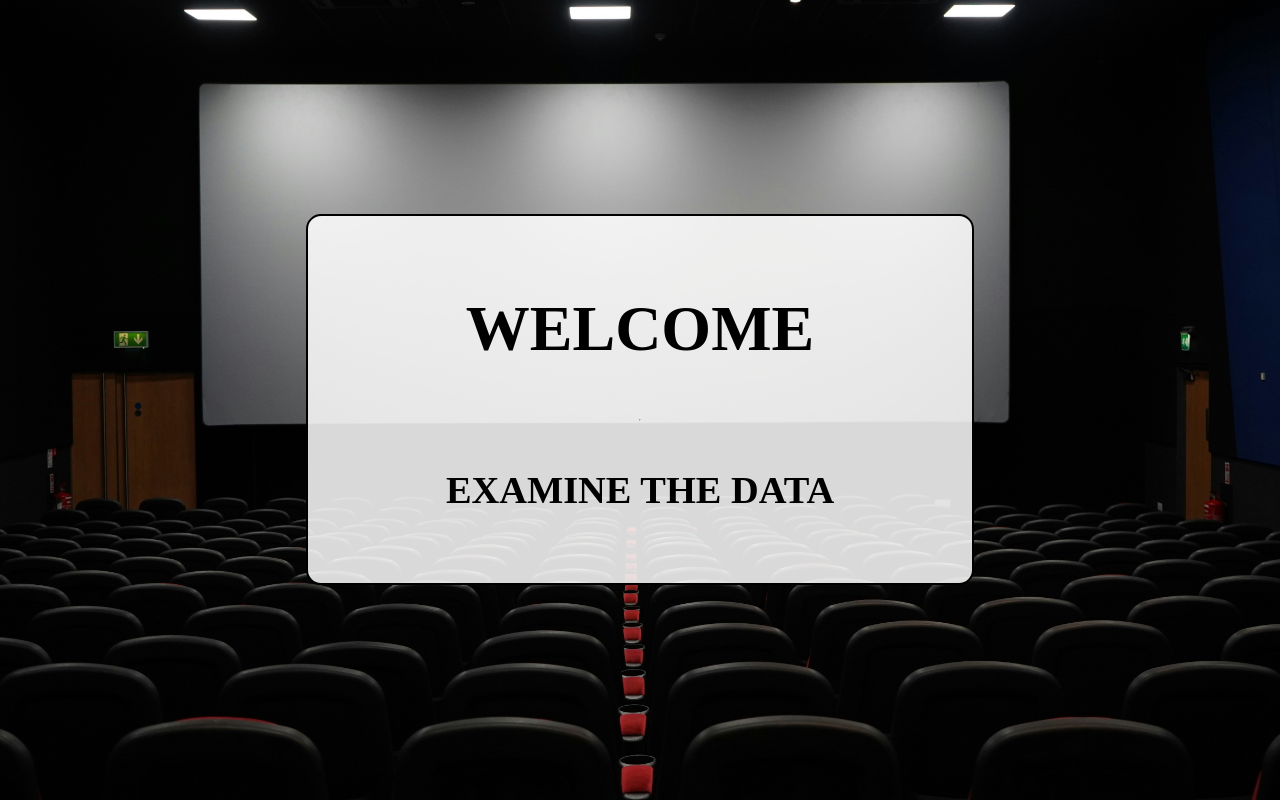
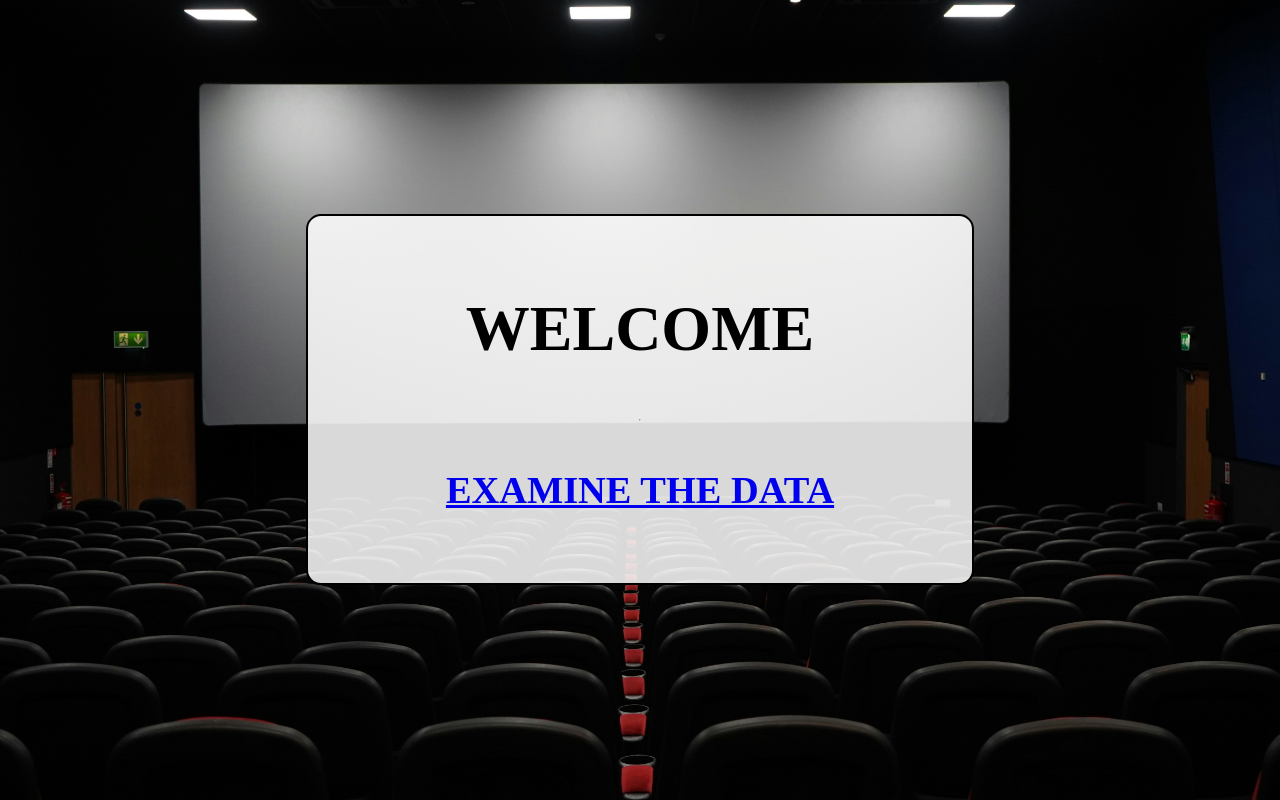
Before and after one commit to ravenusmc/cinema_hall_ticket_sales, a Vue app in the folder client/: page / in a window 1280 px wide. Built offline with nearby package versions, Linux system fonts and the light colour scheme; the HTML template or start-up script is replaced by a standard one.

Commit message:
set up route to data page

```diff
--- a/client/src/router/index.js
+++ b/client/src/router/index.js
@@ -16,6 +16,11 @@ const routes = [
       name: 'about',
       component: () => import(/* webpackChunkName: "about" */ '../views/AboutView.vue')
     },
+    {
+      path: '/data',
+      name: 'data',
+      component: () => import(/* webpackChunkName: "about" */ '../views/DataView.vue')
+    },
   ]
 
   const router = new VueRouter({
--- a/client/src/views/DataView.vue
+++ b/client/src/views/DataView.vue
@@ -1,5 +1,5 @@
 <template>
     <div>
-
+        <h1>DATA</h1>
     </div>
 </template>
--- a/client/src/views/HomeView.vue
+++ b/client/src/views/HomeView.vue
@@ -3,7 +3,7 @@
     <div class="content">
       <h1 class="title">Welcome</h1>
       <hr />
-      <h3 class="sub-title">Examine The Data</h3>
+      <h3 class="sub-title"><router-link class="link-style" to="/data">Examine The Data</router-link></h3>
     </div>
   </div>
 </template>
```
